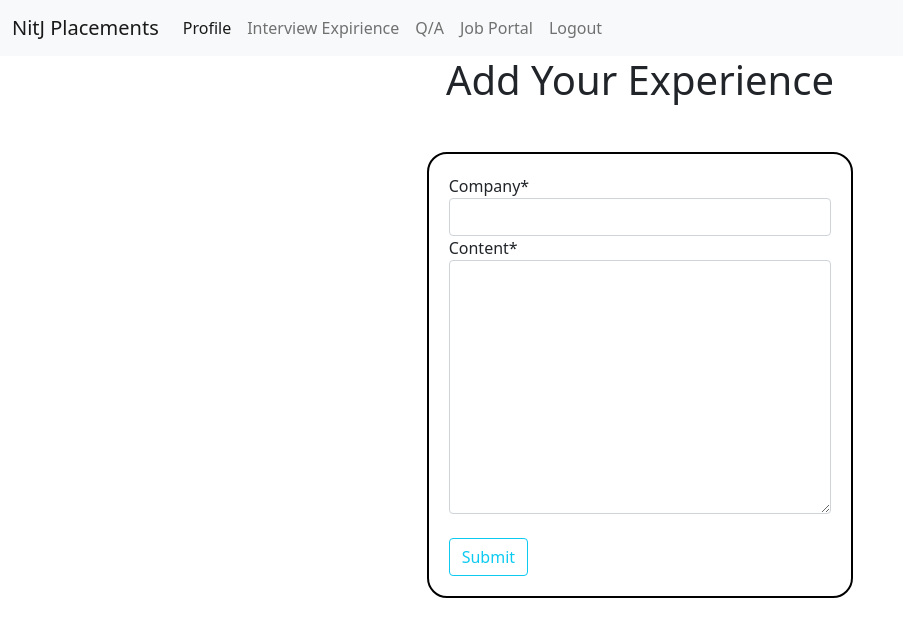
After one commit to prabal08aggarwal/nitjPlacements, a Django app: page /interviews/newinterview in a window 1280 px wide. The commit adds this page. Shown: the top 637 px of the page, without its empty margins (0-903 px from the left). Run offline with Django 3.2, Linux system fonts and the light colour scheme; some libraries are stand-ins or nearby versions.

Commit message:
interview expirience new form added and ui changes

```diff
--- /dev/null
+++ b/interviewExperience/forms.py
@@ -0,0 +1,7 @@
+from django import forms
+from .models import interviewExp
+
+class newExp(forms.ModelForm):
+    class Meta:
+        model = interviewExp
+        fields = ['company','content']
--- a/interviewExperience/urls.py
+++ b/interviewExperience/urls.py
@@ -2,5 +2,7 @@ from django.urls import path
 from . import views as interview_views
 
 urlpatterns = [
-    path('',interview_views.index,name = 'interview')
+    path('',interview_views.index,name = 'interview'),
+    path('newinterview', interview_views.newExpview, name='newInterview'),
+
 ]
--- a/interviewExperience/views.py
+++ b/interviewExperience/views.py
@@ -1,8 +1,9 @@
-from django.shortcuts import render
+from django.shortcuts import render,redirect
 from .models import interviewExp
 
 from django.contrib.auth.decorators import login_required
 
+from .forms import newExp
 # Create your views here.
 
 @login_required
@@ -12,3 +13,24 @@ def index(request):
     }
 
     return render(request,'interviewExperience/index.html',context)
+
+
+def newExpview(request):
+    form = newExp()
+
+    if request.method == 'POST':
+        try:
+            form = newExp(request.POST)
+            if form.is_valid():
+                exp = form.save(commit=False)
+
+                exp.author = request.user.student
+                exp.save()
+
+                return redirect('interview')
+        except Exception as e:
+            print(e)
+            raise
+
+    context = {'form': form}
+    return render(request, 'interviewExperience/newInterview.html', context)
--- a/nitjplacements/urls.py
+++ b/nitjplacements/urls.py
@@ -18,6 +18,6 @@ from django.urls import path, include
 urlpatterns = [
     path('admin/', admin.site.urls),
     path('', include('users.urls')),
-    path('interviews', include('interviewExperience.urls')),
+    path('interviews/', include('interviewExperience.urls')),
     path('qa/',include('qAndA.urls'))
 ]
--- a/static/users/index.css
+++ b/static/users/index.css
@@ -30,3 +30,10 @@
 li:hover{
     color: aquamarine;
 }
+
+.dull{
+    background-color: #FCFCFF;
+}
+.purewhite{
+    background-color: #FFFFFF;
+}
--- /dev/null
+++ b/templates/interviewExperience/newInterview.html
@@ -0,0 +1,37 @@
+{% extends "users/baseAuth.html"%}
+{% load static %}
+{% load crispy_forms_tags %}
+
+
+
+
+{% block headBlock %}
+<link rel="stylesheet" href="{% static 'users/index.css' %}">
+{% endblock %}
+
+
+{% block bodyBlock %}
+
+
+<h1 class="text-center" >Add Your Experience</h1>
+
+<div class="container formClass col-lg-4 col-md-8 mt-5">
+    <div class="row justify-content-center">
+        <div class="col-8 col-sm-12">
+            <form method="POST">
+                {% csrf_token %}
+
+                {{ form|crispy }}
+                <button class = "btn btn-outline-info mt-4" type="submit">
+                    Submit
+                </button>
+
+            </form>
+        </div>
+    </div>
+</div>
+
+
+
+
+{% endblock bodyBlock %}
```
Also changed, not shown: templates/interviewExperience/index.html (+9 -0 lines), db.sqlite3.
